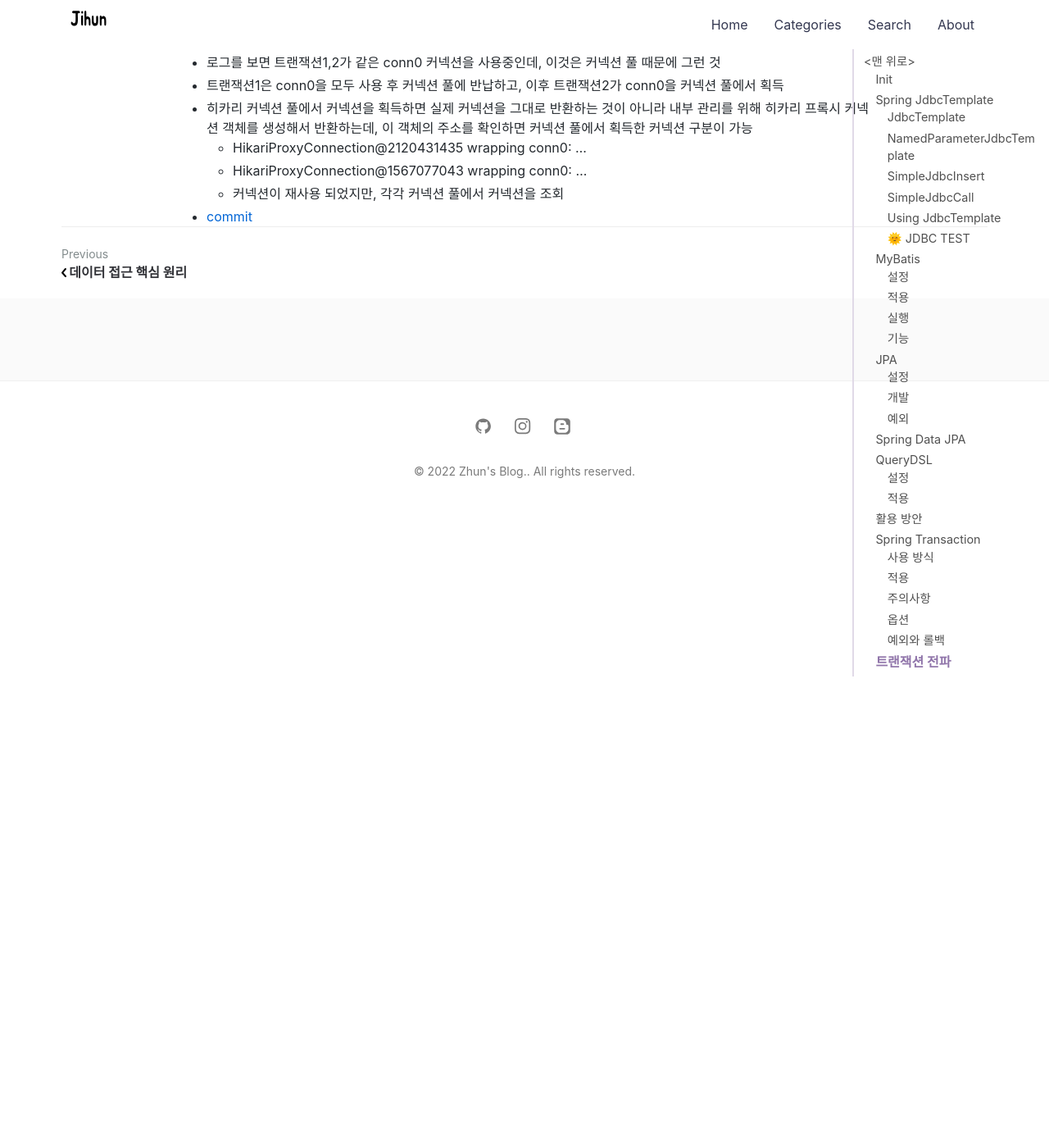
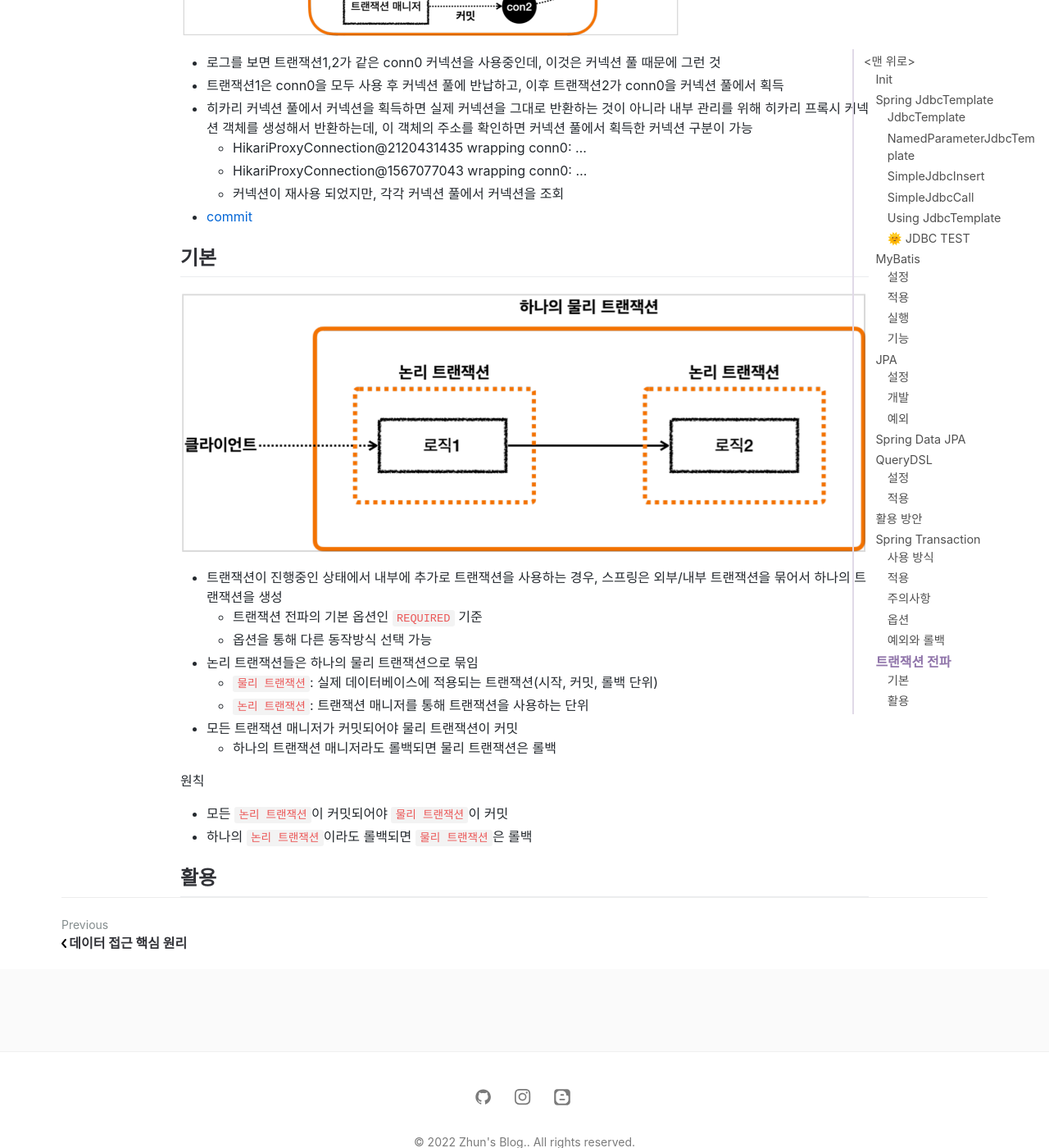
Before and after one commit to jihunparkme/jihunparkme.github.io, a Jekyll site: the page built from _posts/2022-08-08-Spring-DB-Part2.md, in a window 1280 px wide and 1400 px high, scrolled down 25960 px. Shown: the whole window at 82% size. Built offline with Jekyll 4.4.1, drawn with Linux system fonts in a browser that asks for light colours; nearby versions of some CDN libraries; comment, search, counter and statistics services are not loaded.

Commit message:
[Spring Transaction Propagation] 트랜잭션 전파 기본

```diff
--- a/_posts/2022-08-08-Spring-DB-Part2.md
+++ b/_posts/2022-08-08-Spring-DB-Part2.md
@@ -1049,3 +1049,25 @@ Spring Transaction Propagation Use transaction twice
   - HikariProxyConnection@1567077043 wrapping conn0: ...
   - 커넥션이 재사용 되었지만, 각각 커넥션 풀에서 커넥션을 조회
 - [commit](https://github.com/jihunparkme/Inflearn-Spring-DB/commit/b2c4067730a00a0d32b84932cd7e1ca4cb989789)
+
+## 기본
+
+![Result](https://github.com/jihunparkme/jihunparkme.github.io/blob/master/post_img/spring/spring-transaction-propagation.png?raw=true 'Result')
+
+- 트랜잭션이 진행중인 상태에서 내부에 추가로 트랜잭션을 사용하는 경우, 스프링은 외부/내부 트랜잭션을 묶어서 하나의 트랜잭션을 생성
+  - 트랜잭션 전파의 기본 옵션인 `REQUIRED` 기준
+  - 옵션을 통해 다른 동작방식 선택 가능
+- 논리 트랜잭션들은 하나의 물리 트랜잭션으로 묶임
+  - `물리 트랜잭션`: 실제 데이터베이스에 적용되는 트랜잭션(시작, 커밋, 롤백 단위)
+  - `논리 트랜잭션`: 트랜잭션 매니저를 통해 트랜잭션을 사용하는 단위
+- 모든 트랜잭션 매니저가 커밋되어야 물리 트랜잭션이 커밋
+  - 하나의 트랜잭션 매니저라도 롤백되면 물리 트랜잭션은 롤백
+
+원칙
+
+- 모든 `논리 트랜잭션`이 커밋되어야 `물리 트랜잭션`이 커밋
+- 하나의 `논리 트랜잭션`이라도 롤백되면 `물리 트랜잭션`은 롤백
+
+
+
+## 활용
```
